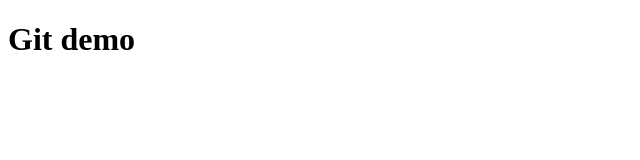
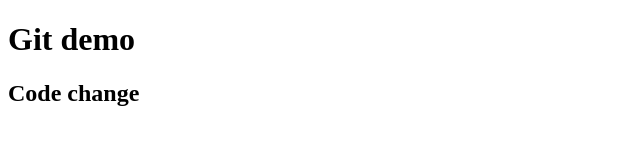
Before and after one commit to raghuprasadks/githubdummies, a plain HTML site: page index.html in a window 1280 px wide. Shown: the whole page, without its empty margins (0-640 px from the left). Drawn offline with Linux system fonts and the light colour scheme.

Commit message:
modified index.html

```diff
--- a/index.html
+++ b/index.html
@@ -7,6 +7,7 @@
 </head>
 <body>
     <h1>Git demo</h1>
+    <h2>Code change</h2>
 
 </body>
 </html>
```
